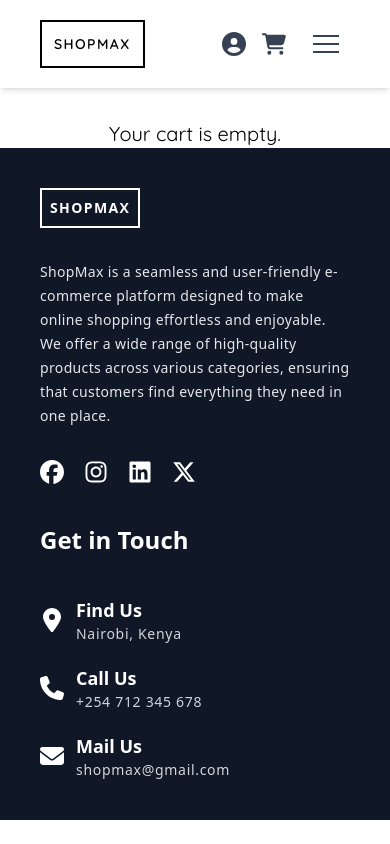
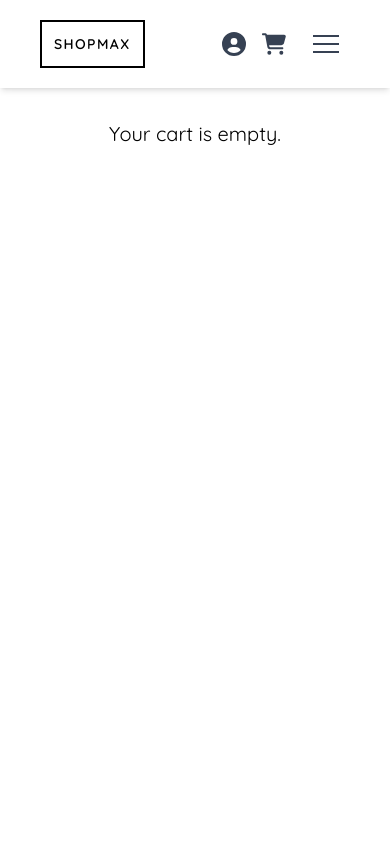
Before and after one commit to bentleyminwa/shopmax_ecommerce, a React (Vite) app: page /cart in a window 390 px wide. Shown: the top 844 px of the page. Built offline with nearby package versions, Linux system fonts and the light colour scheme.

Commit message:
Refactor layout styles in RootLayout, Cart, and Shop components for improved responsiveness and structure

```diff
--- a/src/layout/RootLayout.tsx
+++ b/src/layout/RootLayout.tsx
@@ -5,7 +5,7 @@ const RootLayout = () => {
   return (
     <main className="relative w-full">
       <Navbar />
-      <section className="font-primary pt-24 min-height-screen">
+      <section className="font-primary pt-24 min-h-screen">
         <Outlet />
       </section>
 
--- a/src/pages/Cart/Cart.tsx
+++ b/src/pages/Cart/Cart.tsx
@@ -8,7 +8,7 @@ const Cart = () => {
     return <p className="text-center text-xl mt-6">Your cart is empty.</p>;
 
   return (
-    <main className="">
+    <main>
       <SearchComponent />
       <div className="max-w-3xl mx-auto p-6 bg-white shadow-lg rounded-lg">
         <h1 className="text-2xl font-bold text-center mb-4">Shopping Cart</h1>
--- a/src/pages/Shop/Shop.tsx
+++ b/src/pages/Shop/Shop.tsx
@@ -15,7 +15,7 @@ const Shop = () => {
             <CategoryComponent />
           </div>
         </div>
-        <div>
+        <div className="mb-10">
           <ProductList />
         </div>
       </section>
```
